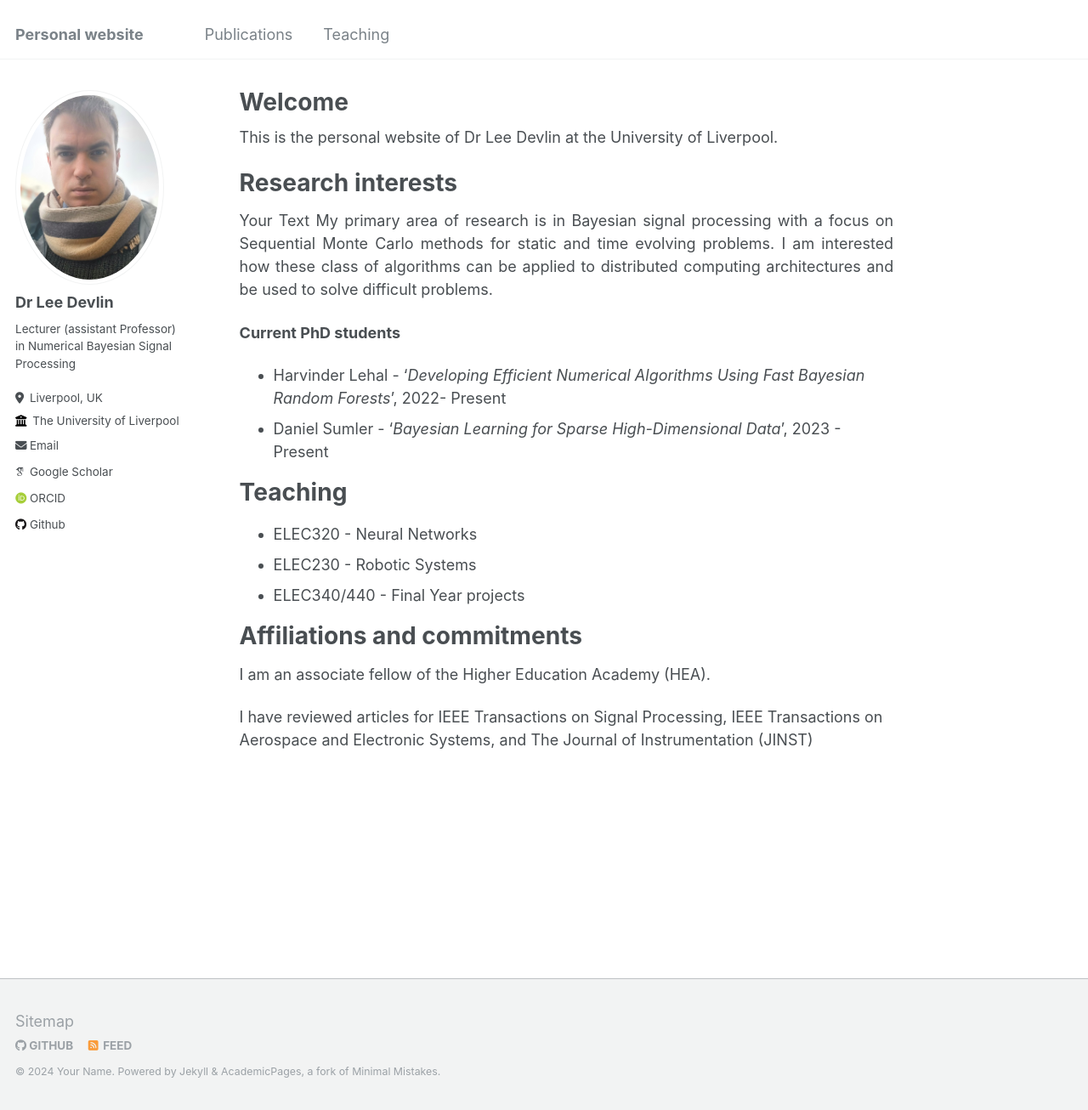
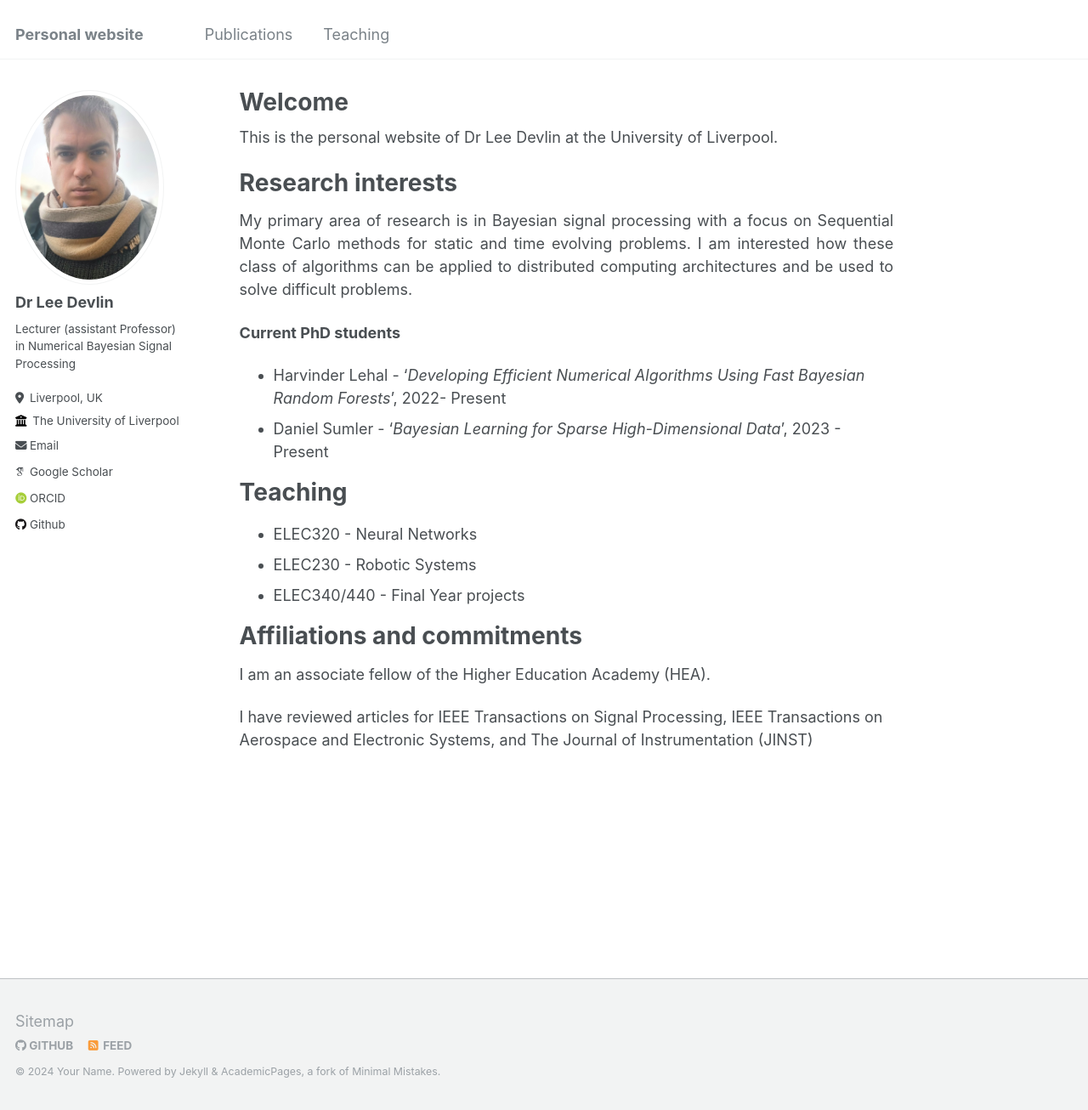
Before and after one commit to LJDevlin/LJDevlin.github.io, a Jekyll site: the page built from _pages/about.md, in a window 1280 px wide and 1306 px high. Shown: the whole window at 85% size. Built offline with Jekyll 4.4.1, drawn with Linux system fonts in a browser that asks for light colours; some web fonts are replaced.

Commit message:
Update about.md

```diff
--- a/_pages/about.md
+++ b/_pages/about.md
@@ -11,7 +11,7 @@ This is the personal website of Dr Lee Devlin at the University of Liverpool.
 
 Research interests
 ======
-<p align="justify"> Your Text My primary area of research is in Bayesian signal processing with a focus on Sequential Monte Carlo methods for static and time evolving problems. I am interested how these class of algorithms can be applied to distributed computing architectures and be used to solve difficult problems. </p>
+<p align="justify"> My primary area of research is in Bayesian signal processing with a focus on Sequential Monte Carlo methods for static and time evolving problems. I am interested how these class of algorithms can be applied to distributed computing architectures and be used to solve difficult problems. </p>
 
 **Current PhD students**
 * Harvinder Lehal - '_Developing Efficient Numerical Algorithms Using Fast Bayesian Random Forests_',  2022- Present
```
